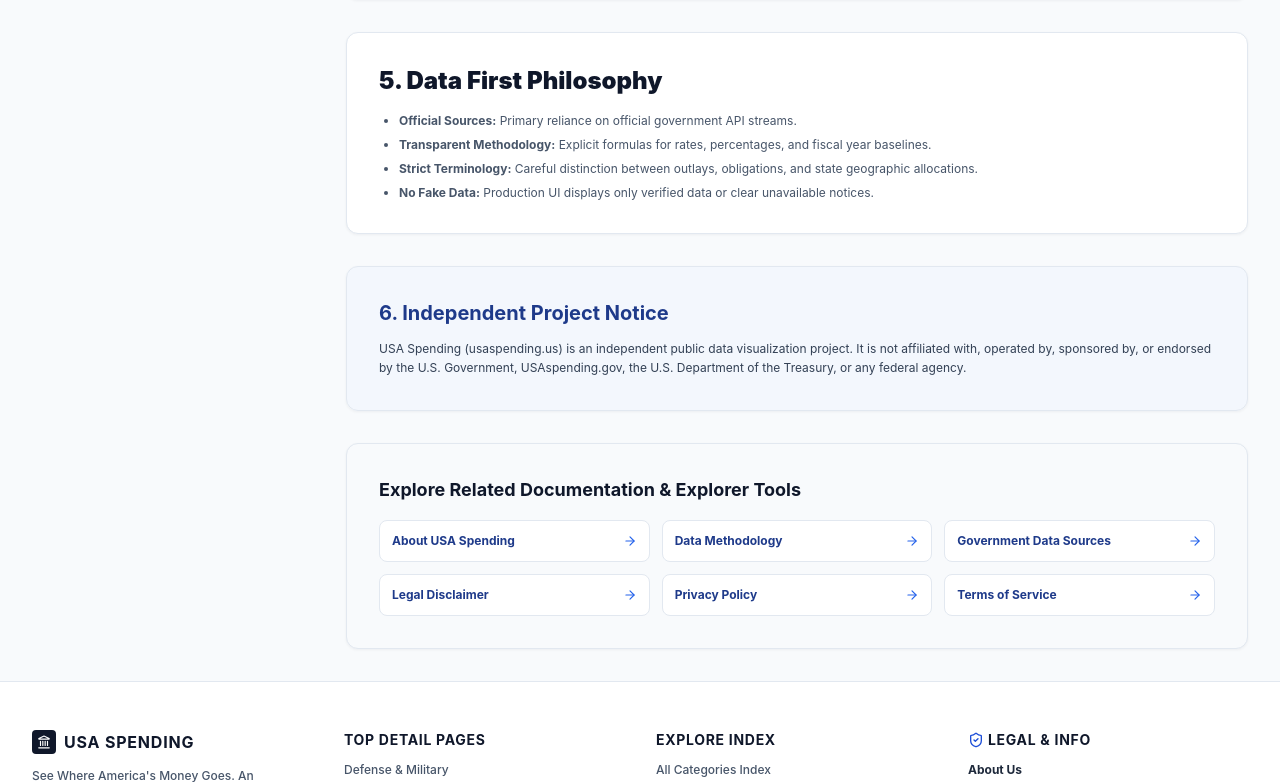
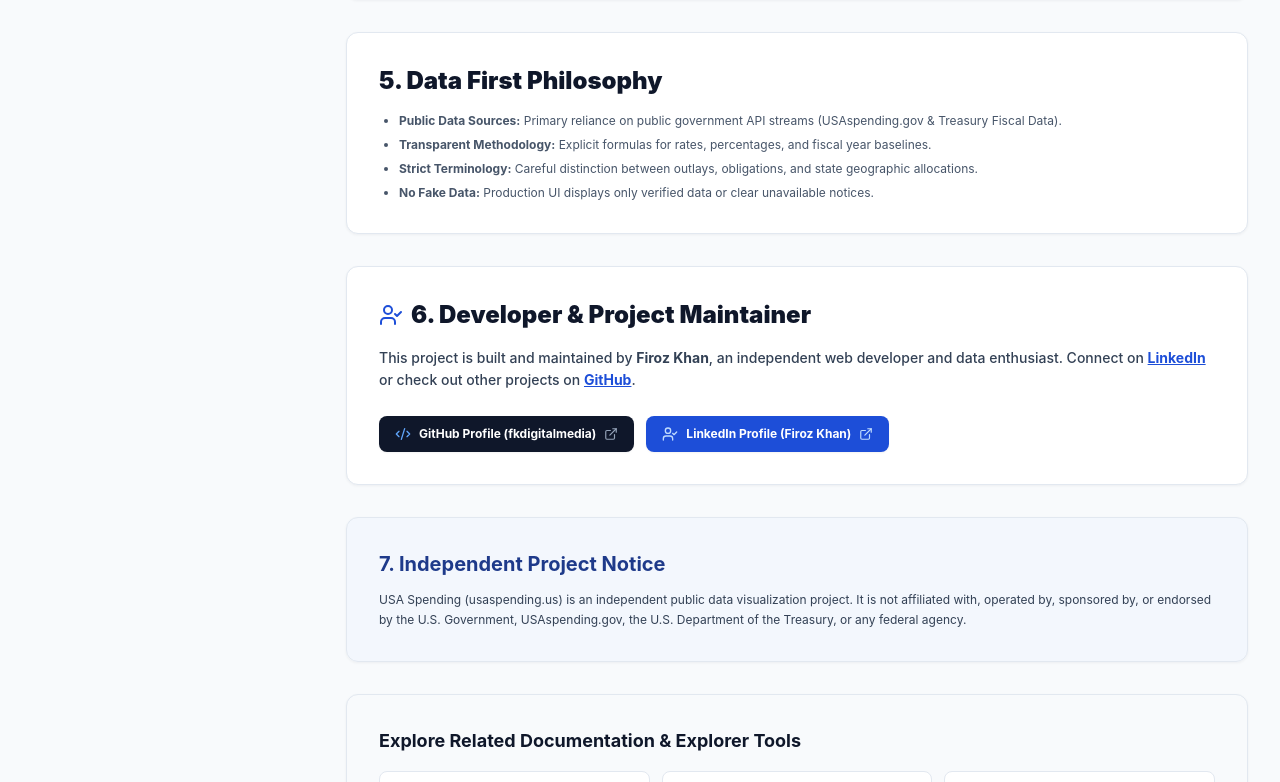
Before and after one commit to affiliatebharatofficial/usaspending, a Next.js app: page /about in a window 1280 px wide. Shown: the part 1818-2600 px from the top of the page. Built offline with nearby package versions, Linux system fonts and the light colour scheme.

Commit message:
Add developer attribution for Firoz Khan with GitHub and LinkedIn links to About Us and Footer

```diff
--- a/src/app/about/page.tsx
+++ b/src/app/about/page.tsx
@@ -3,12 +3,12 @@
 import InfoPageLayout from '@/components/layout/InfoPageLayout';
 import JsonLd from '@/components/seo/JsonLd';
 import { SITE_CONFIG } from '@/lib/config/site';
-import { ShieldCheck, BarChart3, Building2, MapPin, Award, Calculator, Calendar, ArrowRight } from 'lucide-react';
+import { ShieldCheck, BarChart3, Building2, MapPin, Award, Calculator, Calendar, ArrowRight, UserCheck, ExternalLink, Code2 } from 'lucide-react';
 import type { Metadata } from 'next';
 
 export const metadata: Metadata = {
   title: `About USA Spending | U.S. Government Spending Data`,
-  description: `Learn about USA Spending, an independent data visualization platform for exploring public U.S. federal government spending data and fiscal tools.`,
+  description: `Learn about USA Spending, an independent data visualization platform built and maintained by Firoz Khan for exploring public U.S. federal government spending data and fiscal tools.`,
   alternates: {
     canonical: 'https://www.usaspending.us/about',
   },
@@ -21,7 +21,8 @@
     { id: 'what-can-you-explore', title: '3. What Can Users Explore?' },
     { id: 'our-goal', title: '4. Our Goal' },
     { id: 'data-philosophy', title: '5. Data First Philosophy' },
-    { id: 'independent-notice', title: '6. Independent Project Notice' },
+    { id: 'creator-notice', title: '6. Developer & Project Maintainer' },
+    { id: 'independent-notice', title: '7. Independent Project Notice' },
   ];
 
   return (
@@ -36,7 +37,7 @@
         type="AboutPage"
         data={{
           name: 'About USA Spending',
-          description: 'Independent visual U.S. government spending explorer.',
+          description: 'Independent visual U.S. government spending explorer built and maintained by Firoz Khan.',
           url: '/about',
         }}
       />
@@ -57,7 +58,7 @@
           USA Spending is built to make public government spending information easier for citizens, researchers, journalists, and analysts to navigate. Official federal datasets contain trillions of dollars in obligations and outlays, but raw spreadsheets can be difficult to interpret.
         </p>
         <p className="text-slate-600 text-sm leading-relaxed">
-          We process official public API feeds—primarily from USAspending.gov—normalizing financial figures and presenting them with transparent fiscal-year context and mathematical rate models.
+          We process public API feeds—primarily from USAspending.gov—normalizing financial figures and presenting them with transparent fiscal-year context and mathematical rate models.
         </p>
       </section>
 
@@ -124,15 +125,48 @@
       <section id="data-philosophy" className="data-card p-6 sm:p-8 rounded-xl border border-slate-200 bg-white space-y-4">
         <h2 className="text-2xl font-black text-slate-900">5. Data First Philosophy</h2>
         <ul className="text-xs text-slate-600 space-y-2 list-disc pl-5">
-          <li><strong>Official Sources:</strong> Primary reliance on official government API streams.</li>
+          <li><strong>Public Data Sources:</strong> Primary reliance on public government API streams (USAspending.gov & Treasury Fiscal Data).</li>
           <li><strong>Transparent Methodology:</strong> Explicit formulas for rates, percentages, and fiscal year baselines.</li>
           <li><strong>Strict Terminology:</strong> Careful distinction between outlays, obligations, and state geographic allocations.</li>
           <li><strong>No Fake Data:</strong> Production UI displays only verified data or clear unavailable notices.</li>
         </ul>
       </section>
 
+      <section id="creator-notice" className="data-card p-6 sm:p-8 rounded-xl border border-slate-200 bg-white space-y-4">
+        <h2 className="text-2xl font-black text-slate-900 flex items-center gap-2">
+          <UserCheck className="w-6 h-6 text-blue-700" />
+          6. Developer & Project Maintainer
+        </h2>
+        <p className="text-slate-700 text-sm leading-relaxed font-medium">
+          This project is built and maintained by <strong>Firoz Khan</strong>, an independent web developer and data enthusiast. Connect on <a href="https://www.linkedin.com/in/firoz-khan-1153358a/" target="_blank" rel="noopener noreferrer" className="text-blue-700 font-bold underline hover:text-blue-900">LinkedIn</a> or check out other projects on <a href="https://github.com/fkdigitalmedia" target="_blank" rel="noopener noreferrer" className="text-blue-700 font-bold underline hover:text-blue-900">GitHub</a>.
+        </p>
+
+        <div className="flex flex-wrap gap-3 pt-2 not-prose">
+          <a
+            href="https://github.com/fkdigitalmedia"
+            target="_blank"
+            rel="noopener noreferrer"
+            className="inline-flex items-center gap-2 px-4 py-2.5 rounded-lg bg-slate-900 hover:bg-slate-800 text-white font-bold text-xs transition-colors shadow-sm"
+          >
+            <Code2 className="w-4 h-4 text-blue-400" />
+            <span>GitHub Profile (fkdigitalmedia)</span>
+            <ExternalLink className="w-3.5 h-3.5 text-slate-400" />
+          </a>
+          <a
+            href="https://www.linkedin.com/in/firoz-khan-1153358a/"
+            target="_blank"
+            rel="noopener noreferrer"
+            className="inline-flex items-center gap-2 px-4 py-2.5 rounded-lg bg-blue-700 hover:bg-blue-600 text-white font-bold text-xs transition-colors shadow-sm"
+          >
+            <UserCheck className="w-4 h-4 text-blue-200" />
+            <span>LinkedIn Profile (Firoz Khan)</span>
+            <ExternalLink className="w-3.5 h-3.5 text-blue-200" />
+          </a>
+        </div>
+      </section>
+
       <section id="independent-notice" className="data-card p-6 sm:p-8 rounded-xl border border-blue-200 bg-blue-50/50 space-y-3">
-        <h2 className="text-xl font-bold text-blue-900">6. Independent Project Notice</h2>
+        <h2 className="text-xl font-bold text-blue-900">7. Independent Project Notice</h2>
         <p className="text-xs text-slate-700 leading-relaxed">
           {SITE_CONFIG.disclaimerNotice}
         </p>
--- a/src/components/layout/Footer.tsx
+++ b/src/components/layout/Footer.tsx
@@ -87,6 +87,9 @@
         <p className="font-medium text-slate-600">
           USA Spending (usaspending.us) is an independent public data visualization website rendering public U.S. Federal Government datasets. Not affiliated with, authorized by, or endorsed by the U.S. Government or USAspending.gov.
         </p>
+        <p className="text-[11px] text-slate-500">
+          Built and maintained by <a href="https://www.linkedin.com/in/firoz-khan-1153358a/" target="_blank" rel="noopener noreferrer" className="font-bold text-slate-700 hover:text-blue-700 underline">Firoz Khan</a>. Connect on <a href="https://www.linkedin.com/in/firoz-khan-1153358a/" target="_blank" rel="noopener noreferrer" className="font-bold text-slate-700 hover:text-blue-700 underline">LinkedIn</a> or check out projects on <a href="https://github.com/fkdigitalmedia" target="_blank" rel="noopener noreferrer" className="font-bold text-slate-700 hover:text-blue-700 underline">GitHub</a>.
+        </p>
         <p className="text-[11px] text-slate-400">
           © {new Date().getFullYear()} USA Spending. All rights reserved.
         </p>
```
